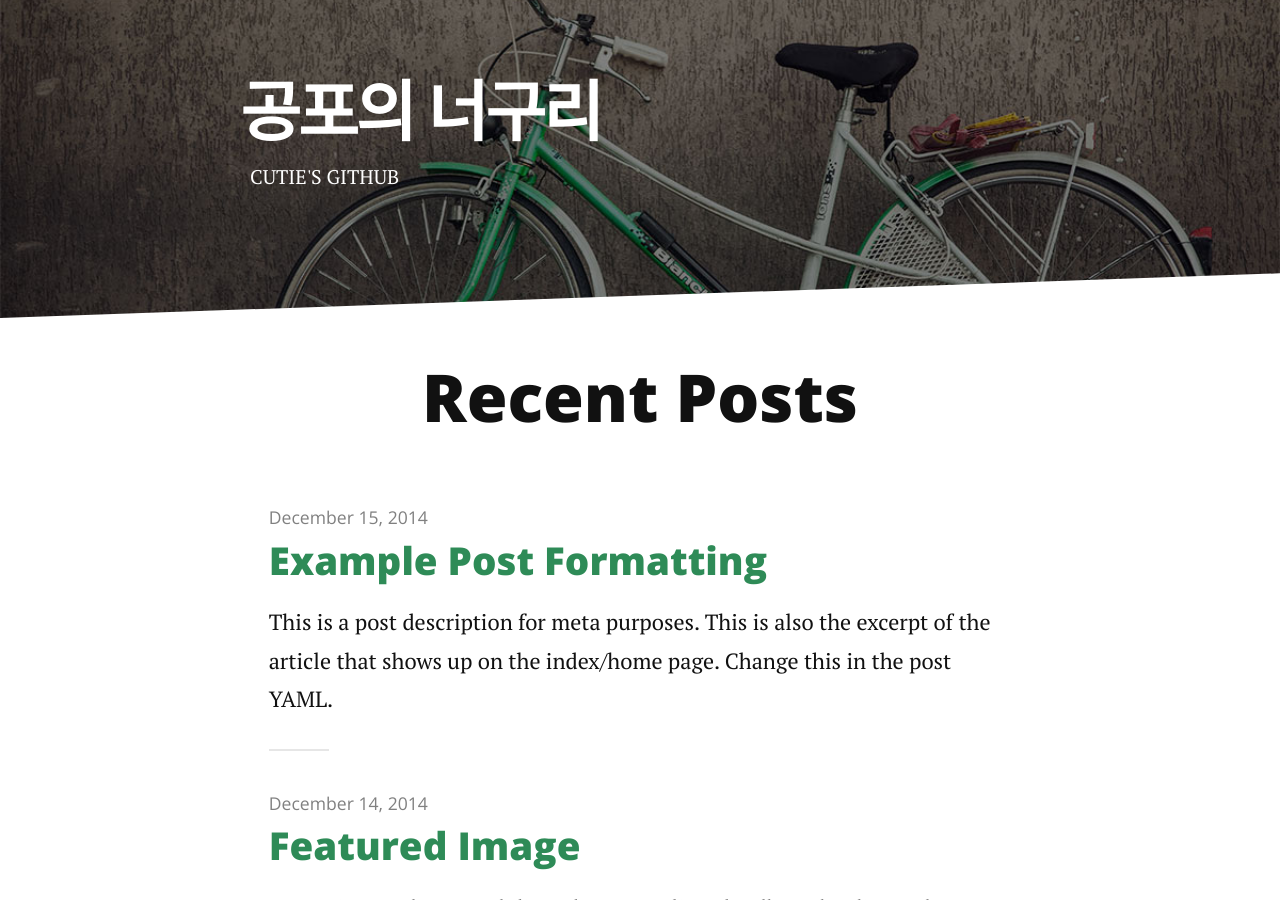
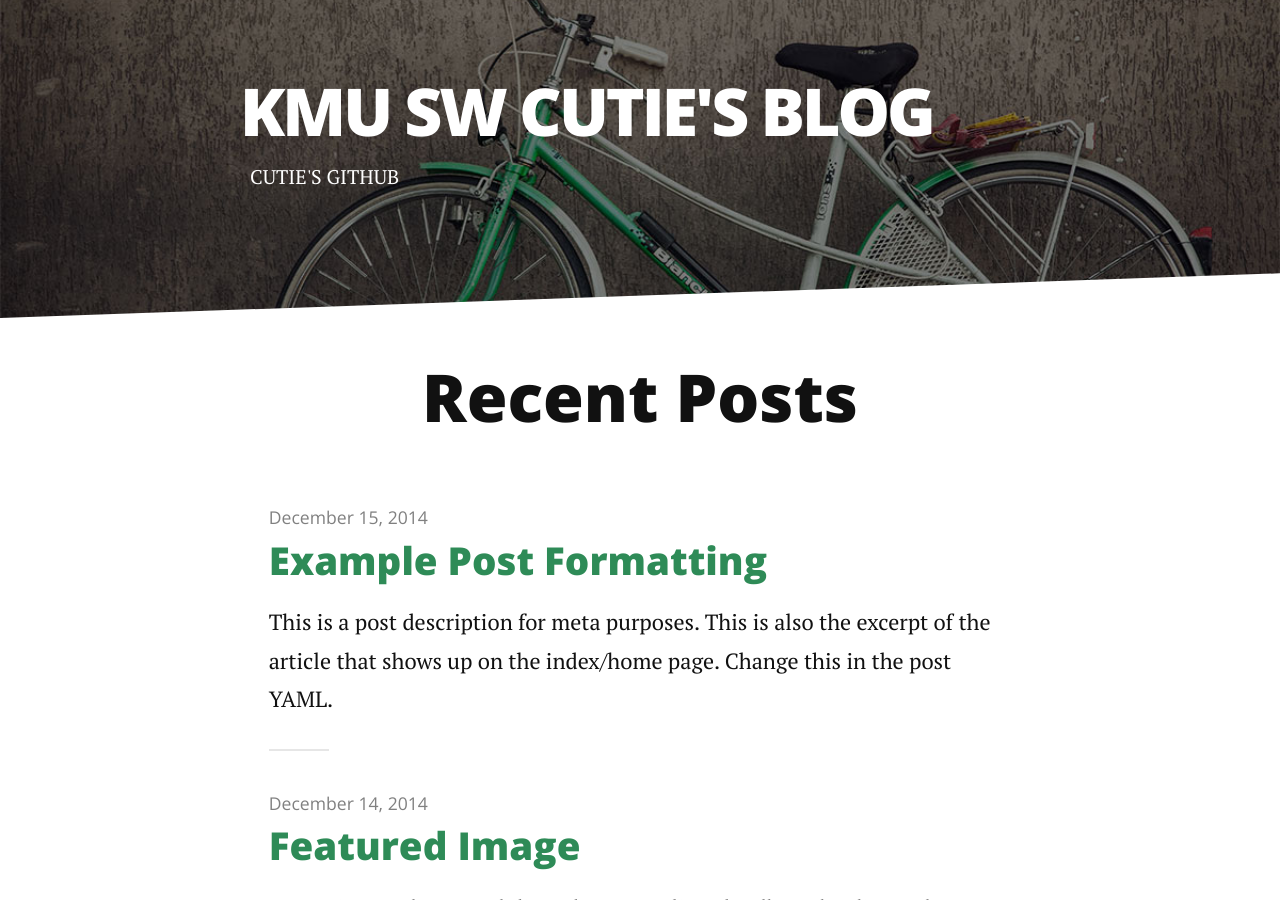
Before and after one commit to cherror/choheehan.github.io, a Jekyll site: the page built from index.html, in a window 1280 px wide and 900 px high. Built offline with Jekyll 4.4.1, drawn with Linux system fonts in a browser that asks for light colours; nearby versions of some CDN libraries; the list of posts is cut into pages by our own code.

Commit message:
Update _config.yml

```diff
--- a/_config.yml
+++ b/_config.yml
@@ -1,4 +1,4 @@
-title: 공포의 너구리
+title: KMU SW CUTIE'S BLOG
 description: Long Form Jekyll theme built with SASS / COMPASS / SUSY
 
 url: https://choheehan.gitpage.com
```
